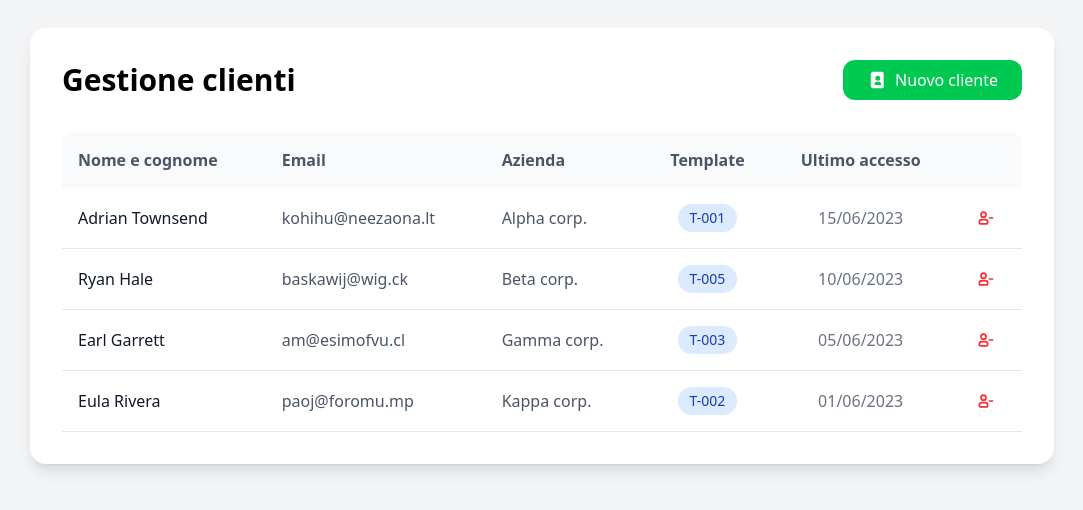
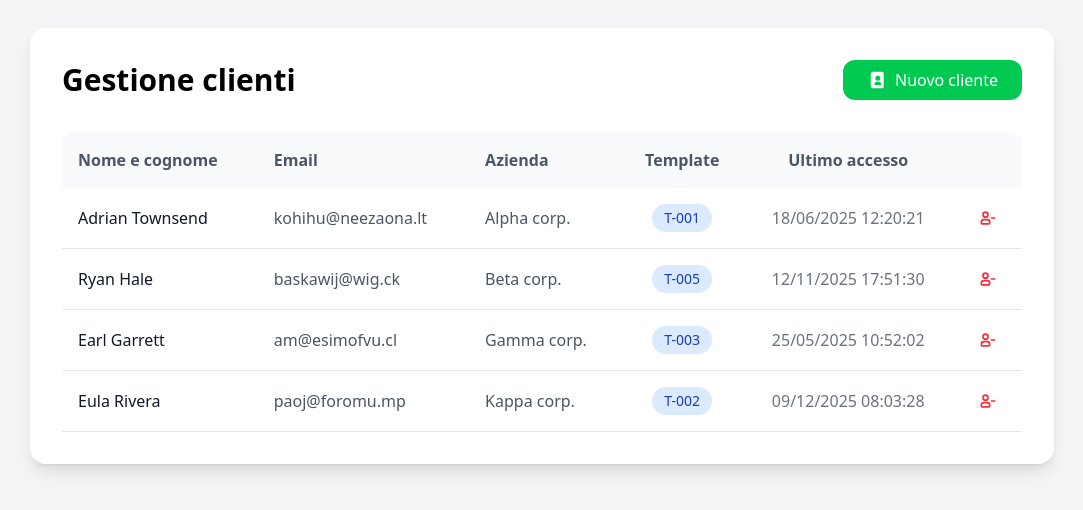
Before and after one commit to AlePiga/ProgettoCSV, a Vue app: page /GestioneClienti in a window 1280 px wide. Shown: the part 154-664 px from the top of the page, without its empty margins (98-1181 px from the left). Built offline with nearby package versions, Linux system fonts and the light colour scheme.

Commit message:
Add files via upload

```diff
--- a/src/views/GestioneClienti.vue
+++ b/src/views/GestioneClienti.vue
@@ -156,28 +156,28 @@ const customers = ref([
     email: "kohihu@neezaona.lt",
     company: "Alpha corp.",
     template: "T-001",
-    lastAccess: "15/06/2023",
+    lastAccess: "18/06/2025 12:20:21",
   },
   {
     name: "Ryan Hale",
     email: "baskawij@wig.ck",
     company: "Beta corp.",
     template: "T-005",
-    lastAccess: "10/06/2023",
+    lastAccess: "12/11/2025 17:51:30",
   },
   {
     name: "Earl Garrett",
     email: "am@esimofvu.cl",
     company: "Gamma corp.",
     template: "T-003",
-    lastAccess: "05/06/2023",
+    lastAccess: "25/05/2025 10:52:02",
   },
   {
     name: "Eula Rivera",
     email: "paoj@foromu.mp",
     company: "Kappa corp.",
     template: "T-002",
-    lastAccess: "01/06/2023",
+    lastAccess: "09/12/2025 08:03:28",
   },
 ]);
 
```
